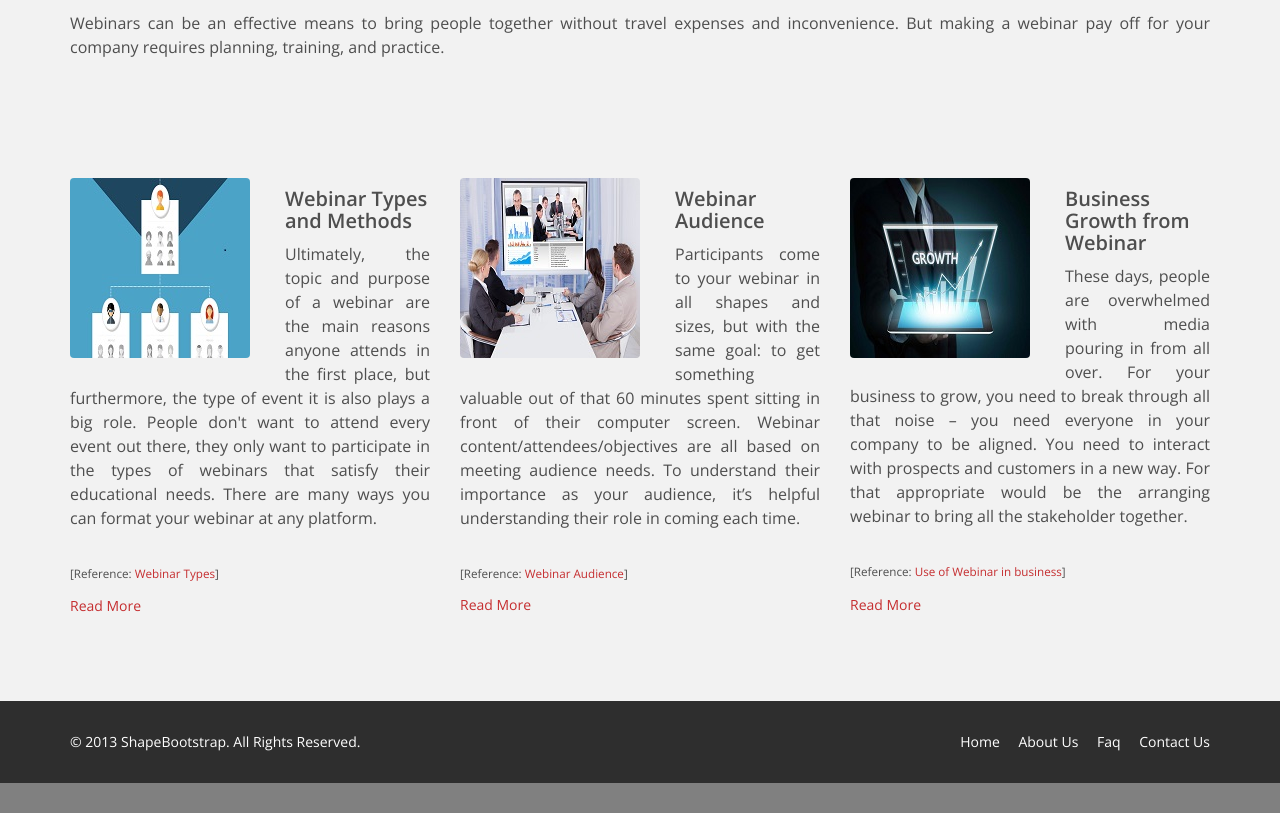
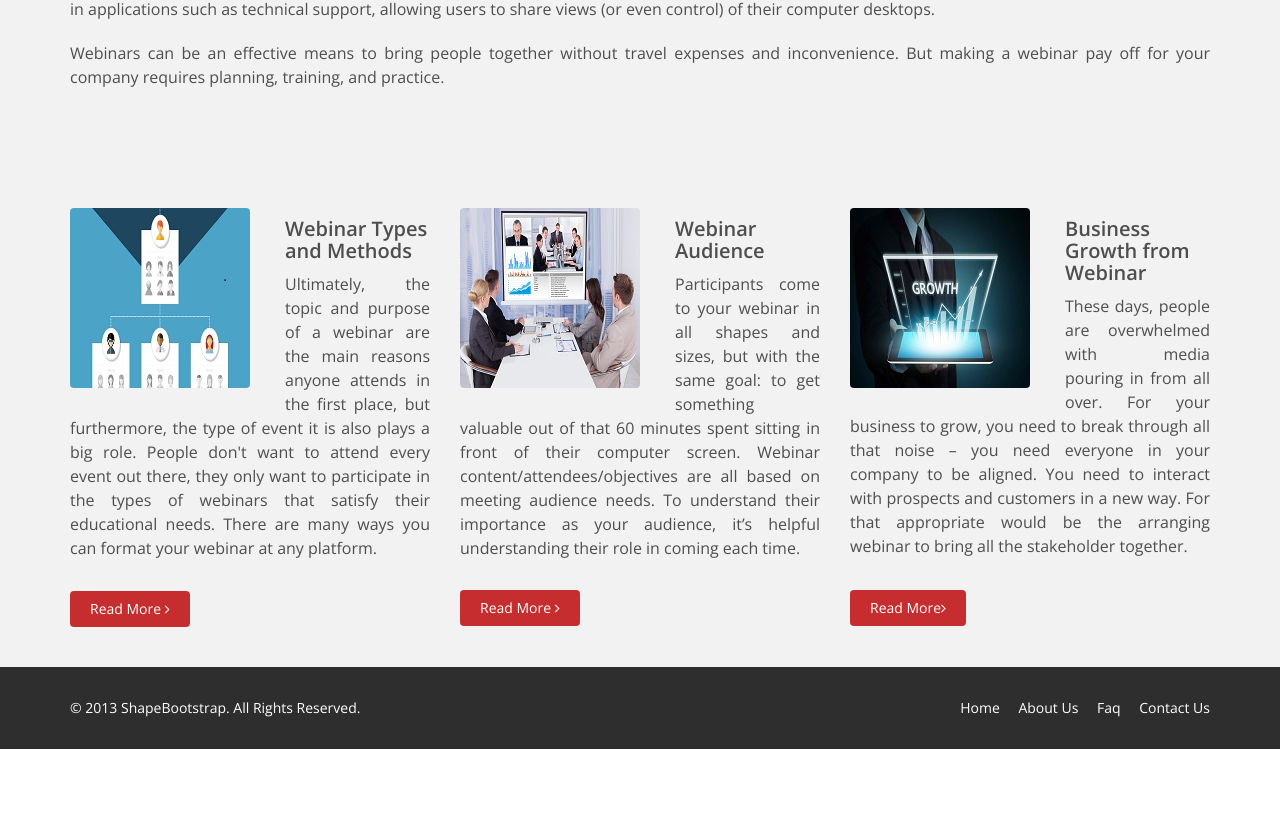
Before and after one commit to Damdias/SE, a website: page src/Webinar.html in a window 1280 px wide. Shown: the part 1054-1867 px from the top of the page. After the commit the page ends 1803 px from the top, so only its background shows below. Drawn offline with nearby package versions, Linux system fonts and the light colour scheme.

```diff
--- a/src/Webinar.html
+++ b/src/Webinar.html
@@ -91,13 +91,13 @@
     </nav>
 </header>
 <section id="" style="padding-top: 1px;padding-bottom: 30px;background-color:gray;">
-<div id="breadcrumb" >
+<div id="breadcrumb" style="padding-left:195px;">
     <ul class="crumbs">
         <li class="first"><a href="index.html" style="z-index:9;"><span></span>Home</a></li>
         <li><a href="Webinar.html" style="z-index:8;">Webinar</a></li>
     </ul>
 </div>
-
+</section>
 
 <section id="feature" style="padding-top:40px;">
     <div class="container">
@@ -161,45 +161,42 @@
                                 </div>
                         </a>
                         <h2>Webinar Types and Methods</h2>
-                        <p class="lead" align="justify">Ultimately, the topic and purpose of a webinar are the main reasons anyone attends in the first place, but furthermore, the type of event it is also plays a big role. People don't want to attend every event out there, they only want to participate in the types of webinars that satisfy their educational needs. There are many ways you can format your webinar at any platform.</p></br>
-                        <p class="pull-left" style="margin-bottom:1px;font-size:smaller;margin-top:-9px;">[Reference: <a target="_blank" href="http://www.beaconlive.com/blog/the-7-types-of-webinars-everyone-is-doing">Webinar Types</a>]</p>
-                        <br/>
+                        <p class="lead" align="justify">Ultimately, the topic and purpose of a webinar are the main reasons anyone attends in the first place, but furthermore, the type of event it is also plays a big role. People don't want to attend every event out there, they only want to participate in the types of webinars that satisfy their educational needs. There are many ways you can format your webinar at any platform.</p>
+                        <!--<p class="pull-left" style="margin-bottom:1px;font-size:smaller;margin-top:-9px;">[Reference: <a target="_blank" href="http://www.beaconlive.com/blog/the-7-types-of-webinars-everyone-is-doing">Webinar Types</a>]</p>-->
                         <ul class="clearfix" style="padding-left:0px;padding-top:1px">
-                            <a class="more" href="WebinarType.html">Read More</a>
                         </ul>
                     </div>
+                    <a target="_blank" class="btn btn-primary readmore" href="WebinarType.html">Read More <i class="fa fa-angle-right"></i></a>
                 </div>
                 <div data-wow-delay="600ms" data-wow-duration="1000ms" class="col-md-4 col-sm-6 wow fadeInDown animated" style="visibility: visible; animation-duration: 1000ms; animation-delay: 600ms; animation-name: fadeInDown;">
-                    <div class="feature-wrap">
+                    <div class="feature-wrap"  style="margin-bottom: 0px;">
                         <a href="WebinarAudience.html">
                             <div class="accordion-inner pull-left picOpacity">
                                 <img src="img/Webinar Audience.jpg" class="img-responsive">
                             </div>
                         </a>
                         <h2>Webinar Audience</h2>
-                        <p class="lead" align="justify">Participants come to your webinar in all shapes and sizes, but with the same goal: to get something valuable out of that 60 minutes spent sitting in front of their computer screen. Webinar content/attendees/objectives are all based on meeting audience needs. To understand their importance as your audience, it’s helpful understanding their role in coming each time.</p></br>
-                        <p class="pull-left" style="margin-bottom:1px;font-size:smaller;margin-top:-9px;">[Reference: <a target="_blank" href="http://www.dummies.com/how-to/content/4-types-of-webinar-audiences.html">Webinar Audience</a>]</p>
-                        <br/>
+                        <p class="lead" align="justify">Participants come to your webinar in all shapes and sizes, but with the same goal: to get something valuable out of that 60 minutes spent sitting in front of their computer screen. Webinar content/attendees/objectives are all based on meeting audience needs. To understand their importance as your audience, it’s helpful understanding their role in coming each time.</p>
+                        <!--<p class="pull-left" style="margin-bottom:1px;font-size:smaller;margin-top:-9px;">[Reference: <a target="_blank" href="http://www.dummies.com/how-to/content/4-types-of-webinar-audiences.html">Webinar Audience</a>]</p>--> <!--Reference-->
                         <ul class="clearfix" style="padding-left:0px;">
-                            <a class="more" href="WebinarAudience.html">Read More</a>
                         </ul>
                     </div>
+                    <a target="_blank" class="btn btn-primary readmore" href="WebinarAudience.html">Read More <i class="fa fa-angle-right"></i></a>
                 </div>
                 <div data-wow-delay="600ms" data-wow-duration="1000ms" class="col-md-4 col-sm-6 wow fadeInDown animated" style="visibility: visible; animation-duration: 1000ms; animation-delay: 600ms; animation-name: fadeInDown;">
-                    <div class="feature-wrap">
+                    <div class="feature-wrap"  style="margin-bottom: 0px;">
                         <a href="HowBusinessWorks.html">
                         <div class="accordion-inner pull-left picOpacity">
                             <img src="img/Growth.jpg" class="img-responsive">
                         </div>
                         </a>
                         <h2>Business Growth from Webinar</h2>
-                        <p class="lead" align="justify">These days, people are overwhelmed with media pouring in from all over. For your business to grow, you need to break through all that noise – you need everyone in your company to be aligned. You need to interact with prospects and customers in a new way. For that appropriate would be the arranging webinar to bring all the stakeholder together.</p></br>
-                        <p class="pull-left" style="margin-bottom:1px;font-size:smaller;margin-top:-9px;">[Reference: <a target="_blank" href="https://www.salesforce.com/form/smb/smb-webinar-6stepstogrow-lp.jsp">Use of Webinar in business</a>]</p>
-                        <br/>
+                        <p class="lead" align="justify">These days, people are overwhelmed with media pouring in from all over. For your business to grow, you need to break through all that noise – you need everyone in your company to be aligned. You need to interact with prospects and customers in a new way. For that appropriate would be the arranging webinar to bring all the stakeholder together.</p>
+                       <!-- <p class="pull-left" style="margin-bottom:1px;font-size:smaller;margin-top:-9px;">[Reference: <a target="_blank" href="https://www.salesforce.com/form/smb/smb-webinar-6stepstogrow-lp.jsp">Use of Webinar in business</a>]</p>--> <!--Reference-->
                         <ul class="clearfix" style="padding-left:0px;padding-top:2px;">
-                            <a class="more" href="">Read More</a>
                         </ul>
                     </div>
+                    <a target="_blank" class="btn btn-primary readmore" href="HowBusinessWorks.html">Read More<i class="fa fa-angle-right"></i></a>
                 </div>
             </div>
         </div>
```
